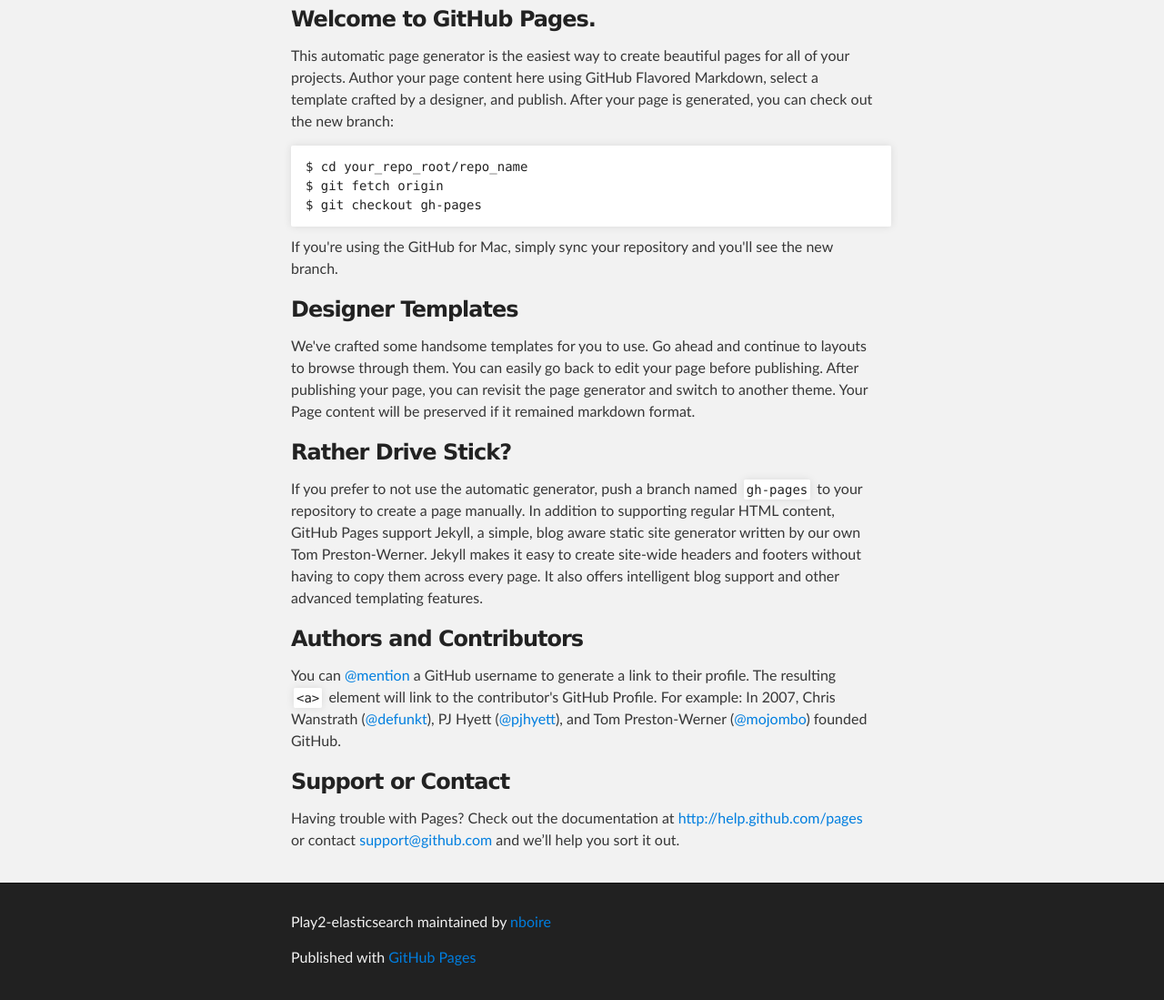
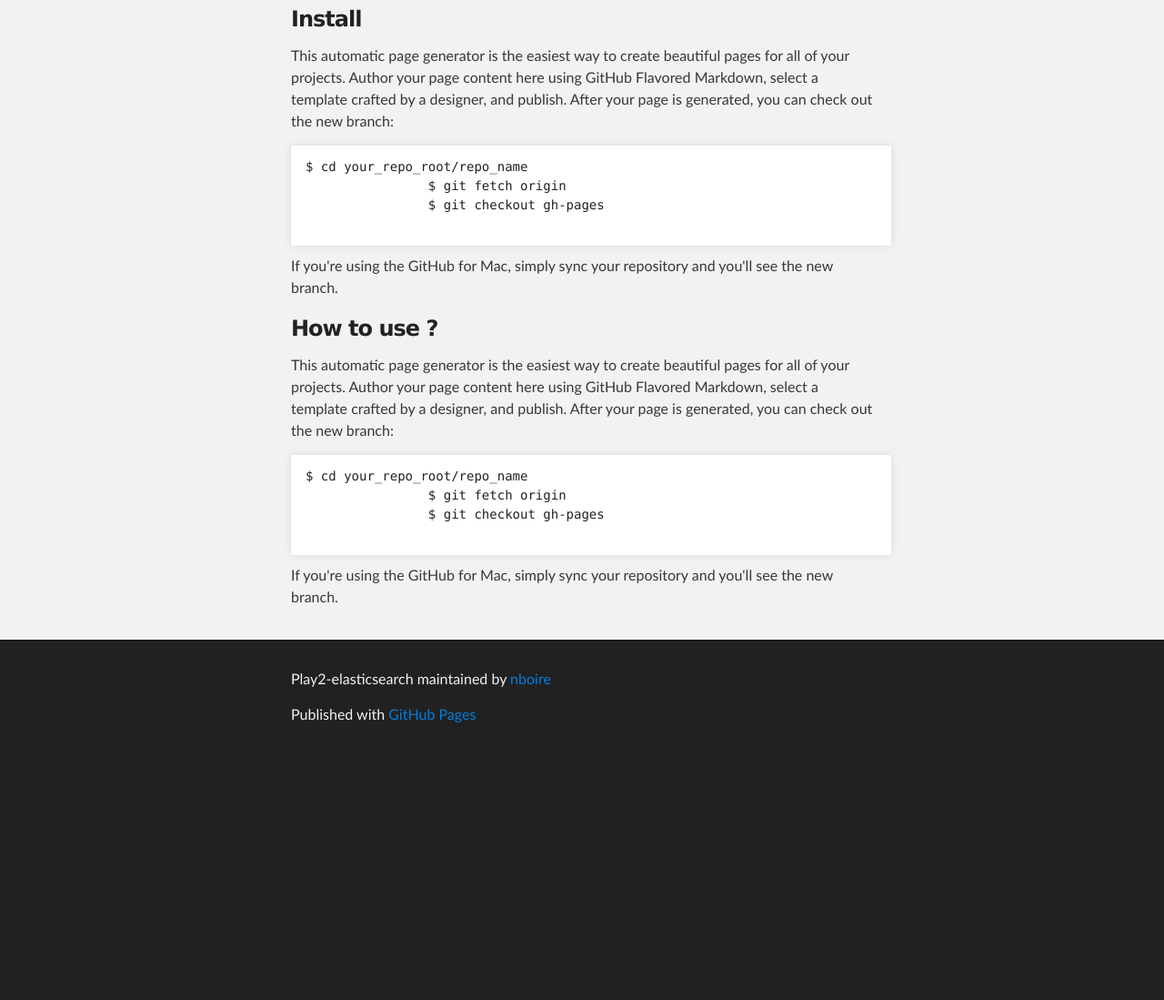
Before and after one commit to cleverage/play2-elasticsearch, a plain HTML site: page index.html in a window 1280 px wide. Shown: the part 257-1356 px from the top of the page at 91% size. After the commit the page ends 1089 px from the top, so only its background shows below. Drawn offline with Linux system fonts and the light colour scheme.

Commit message:
[Pages] updates pages

```diff
--- a/index.html
+++ b/index.html
@@ -6,7 +6,7 @@
     <meta http-equiv="X-UA-Compatible" content="chrome=1" />
     <meta name="description" content="Play2-elasticsearch : An Elasticsearch module for play2 application " />
 
-    <link rel="stylesheet" type="text/css" media="screen" href="stylesheets/stylesheet.css">
+    <link rel="stylesheet" type="text/css" media="screen" href="pages/stylesheets/stylesheet.css">
 
     <title>Play2-elasticsearch</title>
   </head>
@@ -31,7 +31,7 @@
     <!-- MAIN CONTENT -->
     <div id="main_content_wrap" class="outer">
       <section id="main_content" class="inner">
-        <h3>Welcome to GitHub Pages.</h3>
+        <h3>Install</h3>
 
 		<p>This automatic page generator is the easiest way to create beautiful pages for all of your projects. Author your page content here using GitHub Flavored Markdown, select a template crafted by a designer, and publish. After your page is generated, you can check out the new branch:</p>
 
@@ -42,21 +42,18 @@ $ git checkout gh-pages
 
 		<p>If you're using the GitHub for Mac, simply sync your repository and you'll see the new branch.</p>
 
-<h3>Designer Templates</h3>
+		<h3>How to use ?</h3>
 
-<p>We've crafted some handsome templates for you to use. Go ahead and continue to layouts to browse through them. You can easily go back to edit your page before publishing. After publishing your page, you can revisit the page generator and switch to another theme. Your Page content will be preserved if it remained markdown format.</p>
+		<p>This automatic page generator is the easiest way to create beautiful pages for all of your projects. Author your page content here using GitHub Flavored Markdown, select a template crafted by a designer, and publish. After your page is generated, you can check out the new branch:</p>
 
-<h3>Rather Drive Stick?</h3>
+		<pre><code>$ cd your_repo_root/repo_name
+		$ git fetch origin
+		$ git checkout gh-pages
+		</code></pre>
 
-<p>If you prefer to not use the automatic generator, push a branch named <code>gh-pages</code> to your repository to create a page manually. In addition to supporting regular HTML content, GitHub Pages support Jekyll, a simple, blog aware static site generator written by our own Tom Preston-Werner. Jekyll makes it easy to create site-wide headers and footers without having to copy them across every page. It also offers intelligent blog support and other advanced templating features.</p>
+		<p>If you're using the GitHub for Mac, simply sync your repository and you'll see the new branch.</p>
 
-<h3>Authors and Contributors</h3>
 
-<p>You can <a href="https://github.com/blog/821" class="user-mention">@mention</a> a GitHub username to generate a link to their profile. The resulting <code>&lt;a&gt;</code> element will link to the contributor's GitHub Profile. For example: In 2007, Chris Wanstrath (<a href="https://github.com/defunkt" class="user-mention">@defunkt</a>), PJ Hyett (<a href="https://github.com/pjhyett" class="user-mention">@pjhyett</a>), and Tom Preston-Werner (<a href="https://github.com/mojombo" class="user-mention">@mojombo</a>) founded GitHub.</p>
-
-<h3>Support or Contact</h3>
-
-<p>Having trouble with Pages? Check out the documentation at <a href="http://help.github.com/pages">http://help.github.com/pages</a> or contact <a href="mailto:support@github.com">support@github.com</a> and we’ll help you sort it out.</p>
       </section>
     </div>
 
```
Also changed, not shown: pages/images/bg_hr.png (renamed from images/bg_hr.png), pages/images/blacktocat.png (renamed from images/blacktocat.png), pages/images/icon_download.png (renamed from images/icon_download.png), pages/images/sprite_download.png (renamed from images/sprite_download.png), pages/javascripts/main.js (renamed from javascripts/main.js), pages/stylesheets/pygment_trac.css (renamed from stylesheets/pygment_trac.css), pages/stylesheets/stylesheet.css (renamed from stylesheets/stylesheet.css), 1 other file. Lines whose indentation alone changed are shown as unchanged.
